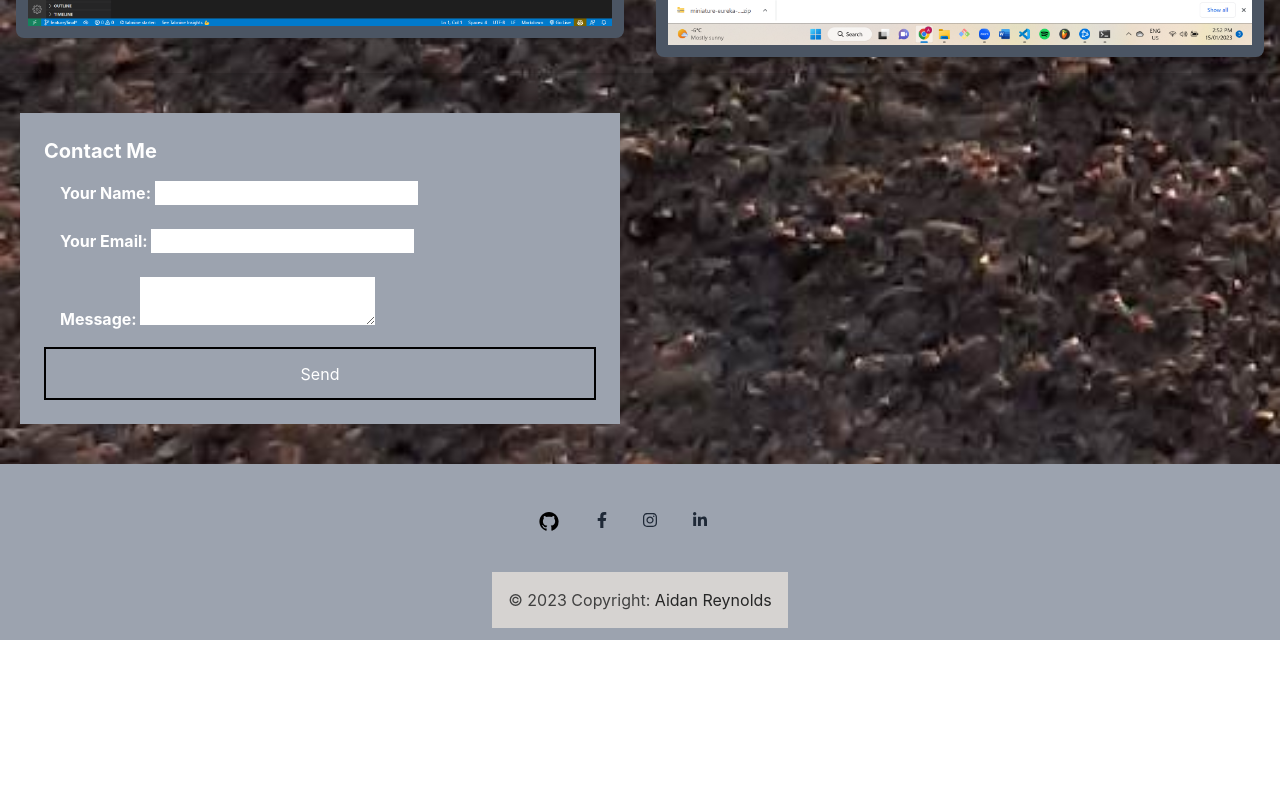
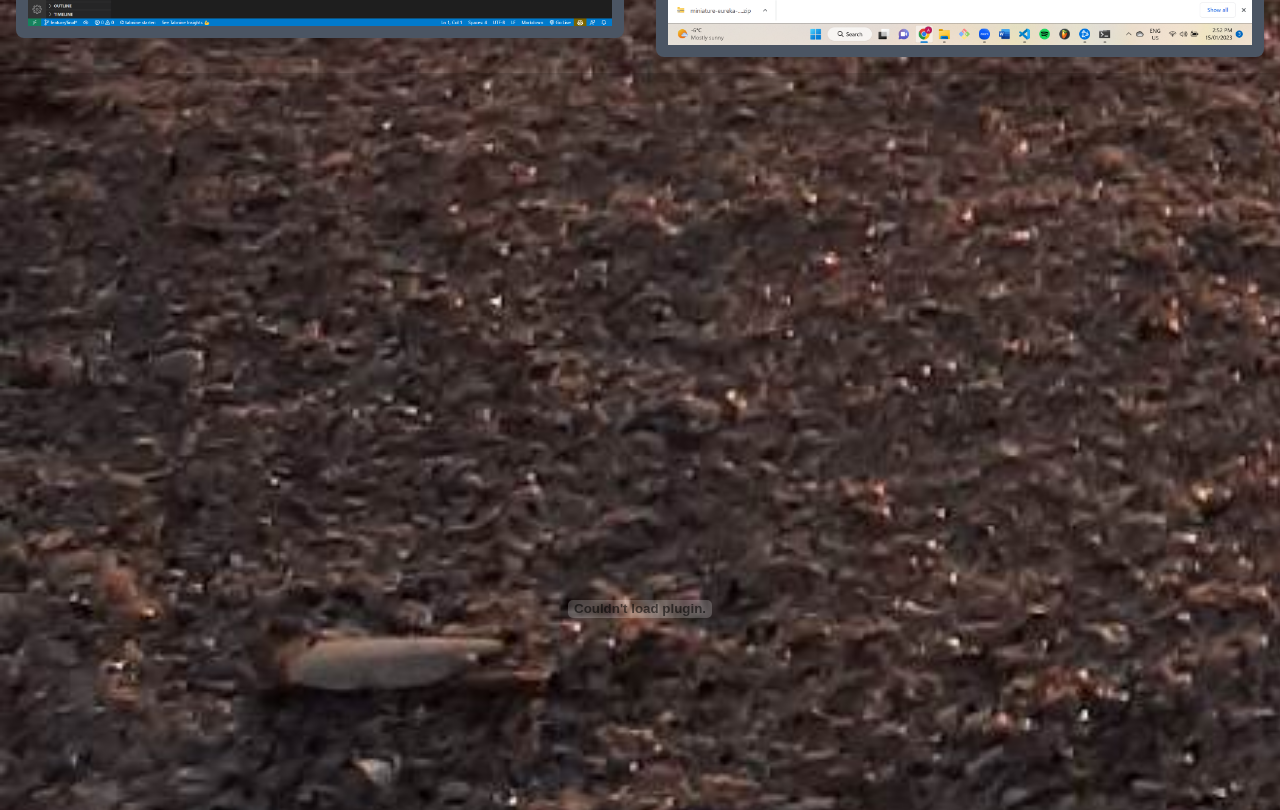
Before and after one commit to areyno20/react-portfolio, a React (Create React App) app: page / in a window 1280 px wide. Shown: the part 4279-5089 px from the top of the page. Before the commit the page ends 4919 px from the top, so only its background shows below. Built offline with nearby package versions, Linux system fonts and the light colour scheme.

Commit message:
add resume

```diff
--- a/src/components/resume.js
+++ b/src/components/resume.js
@@ -1,10 +1,14 @@
 import React from 'react';
+import resumeFile from '../files/myresume.pdf';
 
 export default function Resume() {
-    <section id="resume" className=' bg-gray-600 shadow-lg p-4 text-white'>
-        <div className=''>
-            <h1 className='text-2xl p-2 text-white font-bold bg-gray-600 w-1/6'>Resume</h1>
-            <embed className='w-1/2' src='./files/myresume/pdf' type='application/pdf' />
-        </div>
-    </section>
-}
+    return (
+        <section id="resume" className='my-5'>
+            <div className='justify-center shadow-xl  p-4'>
+                <div>
+                    <embed src={resumeFile} width="100%" height="1000px" />
+                </div>
+            </div>
+        </section>
+      );
+};
```
